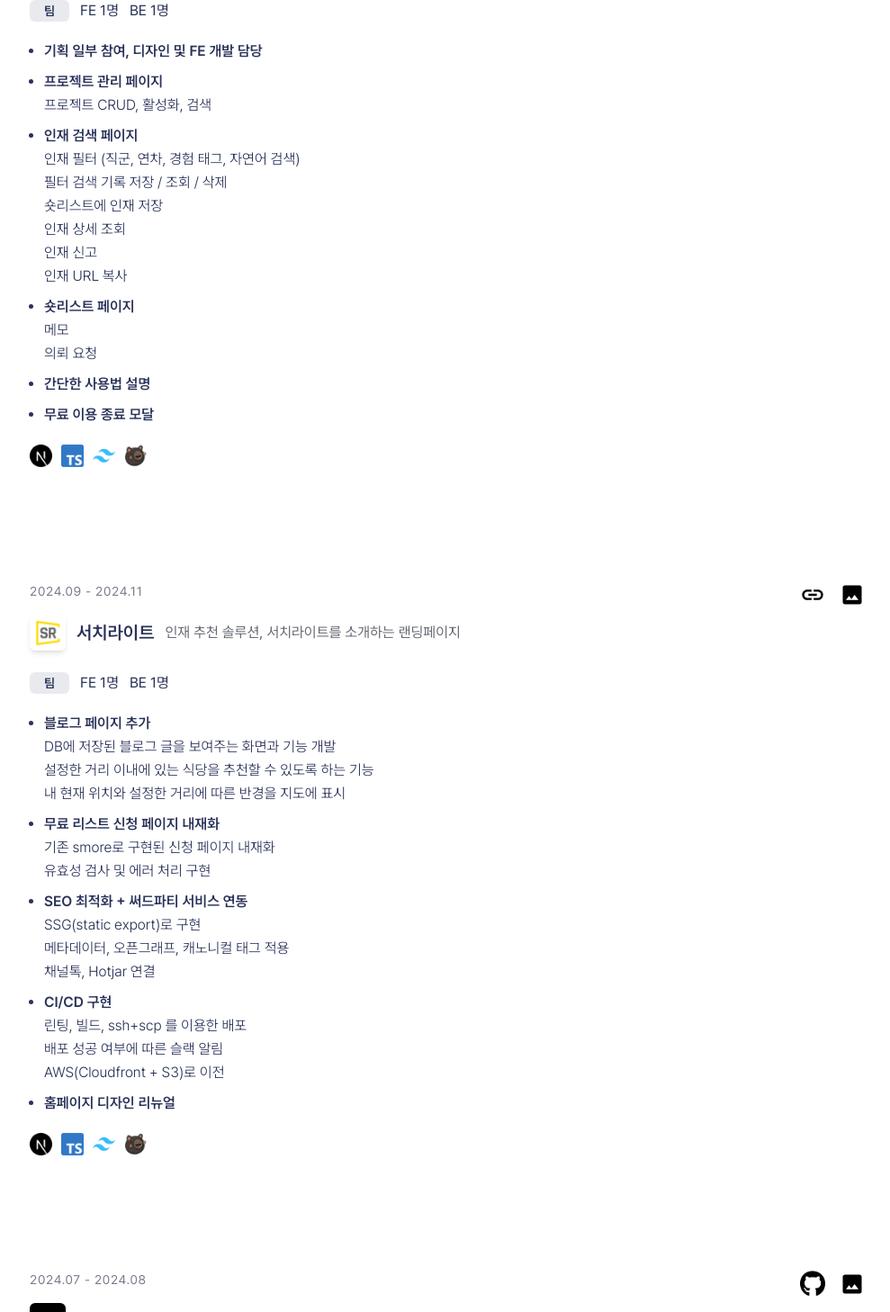
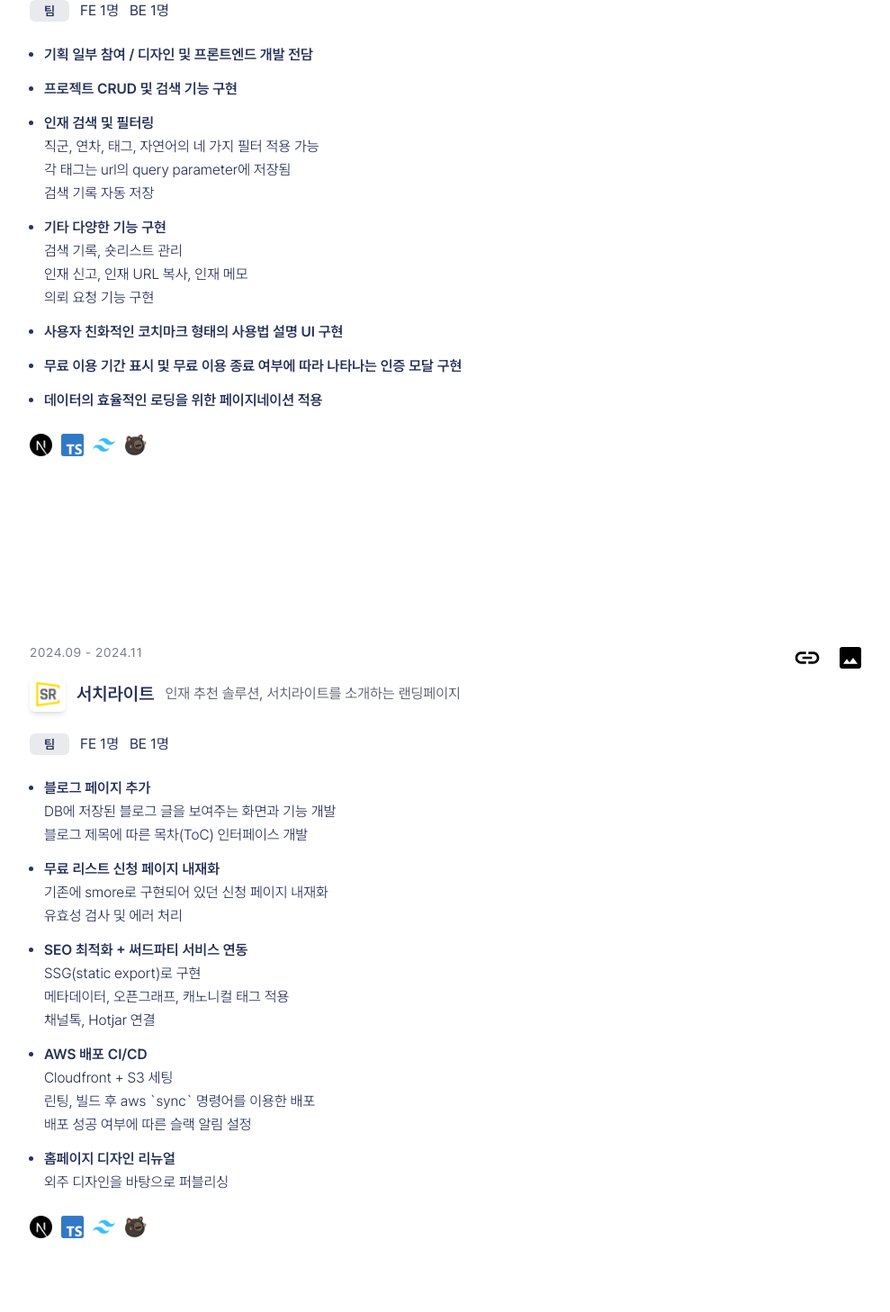
Before and after one commit to 2hanbyeol1/hanbyeol, a Next.js app: page / in a window 1280 px wide. Shown: the part 3560-5018 px from the top of the page at 90% size, without its empty margins (143-1132 px from the left). Built offline with nearby package versions, Linux system fonts and the light colour scheme.

Commit message:
fix: 내용 수정

```diff
--- a/src/app/(pages)/(home)/_sections/ExperiencesSection/Experience.tsx
+++ b/src/app/(pages)/(home)/_sections/ExperiencesSection/Experience.tsx
@@ -63,7 +63,7 @@ function Experience({
                   {activity.achievements.map((achievement, idx) => (
                     <li
                       key={`ach-${title}-${idx}`}
-                      className="leading-normal [&>b]:font-semibold"
+                      className="leading-normal underline-offset-2 [&>b]:font-semibold [&_a]:text-primary [&_a]:underline"
                       dangerouslySetInnerHTML={{ __html: `→ ${achievement}` }}
                     />
                   ))}
--- a/src/app/(pages)/(home)/_sections/ProjectsSection/Project.tsx
+++ b/src/app/(pages)/(home)/_sections/ProjectsSection/Project.tsx
@@ -49,8 +49,8 @@ function Project({
         {website && (
           <Link href={website} target="_blank">
             <Image
-              width={28}
-              height={28}
+              width={32}
+              height={32}
               src="/icon/link.svg"
               alt={`${title} 웹사이트 링크`}
               className="fill-dark2"
@@ -60,9 +60,9 @@ function Project({
         {github && (
           <Link href={github} target="_blank">
             <Image
-              width={28}
-              height={28}
-              src="/image/github.png"
+              width={32}
+              height={32}
+              src="/icon/github.svg"
               alt={`${title} 깃허브 링크`}
               className="fill-dark2"
             />
@@ -71,8 +71,8 @@ function Project({
         {images && images.length > 0 && (
           <button onClick={openImageModal}>
             <Image
-              width={28}
-              height={28}
+              width={32}
+              height={32}
               src="/icon/image.svg"
               alt={`프로젝트 ${title} 링크`}
               className="fill-dark2"
@@ -111,7 +111,8 @@ function Project({
         </div>
       </div>
 
-      <div className="flex flex-col gap-5">
+      <div className="flex flex-col gap-6">
+        <div className="flex flex-wrap gap-x-8 gap-y-4">
           <div className="flex items-center gap-3">
             {!team ? (
               <div className="rounded-md bg-dark/10 px-4 py-0.5 text-sm font-semibold">
@@ -128,7 +129,9 @@ function Project({
               </>
             )}
           </div>
-        <ul className="flex flex-col gap-2 max-tablet:pl-3 desktop:ml-4">
+        </div>
+
+        <ul className="flex flex-col gap-3 max-tablet:pl-3 tablet:ml-4">
           {tasks.map((task, idx) => (
             <li
               key={`proj-detail-task-${idx}`}
--- a/src/app/(pages)/(home)/_sections/ProjectsSection/ProjectsSection.tsx
+++ b/src/app/(pages)/(home)/_sections/ProjectsSection/ProjectsSection.tsx
@@ -13,7 +13,7 @@ function ProjectsSection() {
       sectionId={TSectionId.PROJECTS}
       className="relative scroll-mt-32 px-6 tablet:px-10"
     >
-      <ul className="mx-auto flex w-full max-w-[58rem] flex-col gap-x-4 gap-y-32">
+      <ul className="mx-auto flex w-full max-w-[58rem] flex-col gap-x-4 gap-y-52">
         {PROJECT_CONTENTS.map((project) => (
           <li key={project.id}>
             <Project project={project} />
--- a/src/data/project.ts
+++ b/src/data/project.ts
@@ -37,12 +37,13 @@ export const PROJECT_CONTENTS: TProject[] = [
       be: 1,
     },
     tasks: [
-      '<b>기획 일부 참여, 디자인 및 FE 개발 담당</b>',
-      '<b>프로젝트 관리 페이지</b><br>프로젝트 CRUD, 활성화, 검색',
-      '<b>인재 검색 페이지</b><br>인재 필터 (직군, 연차, 경험 태그, 자연어 검색)<br>필터 검색 기록 저장 / 조회 / 삭제<br>숏리스트에 인재 저장<br>인재 상세 조회<br>인재 신고<br>인재 URL 복사',
-      '<b>숏리스트 페이지</b><br>메모<br>의뢰 요청',
-      '<b>간단한 사용법 설명</b>',
-      '<b>무료 이용 종료 모달</b>',
+      '<b>기획 일부 참여 / 디자인 및 프론트엔드 개발 전담</b>',
+      '<b>프로젝트 CRUD 및 검색 기능 구현</b>',
+      '<b>인재 검색 및 필터링</b><br>직군, 연차, 태그, 자연어의 네 가지 필터 적용 가능<br>각 태그는 url의 query parameter에 저장됨<br>검색 기록 자동 저장',
+      '<b>기타 다양한 기능 구현</b><br>검색 기록, 숏리스트 관리<br>인재 신고, 인재 URL 복사, 인재 메모<br>의뢰 요청 기능 구현',
+      '<b>사용자 친화적인 코치마크 형태의 사용법 설명 UI 구현</b>',
+      '<b>무료 이용 기간 표시 및 무료 이용 종료 여부에 따라 나타나는 인증 모달 구현</b>',
+      '<b>데이터의 효율적인 로딩을 위한 페이지네이션 적용</b>',
     ],
     troubles: [
       '<b>상태 관리 데이터 구조에 대한 고민</b><br>→ 각 상태를 역할별로 나누고, 어떤 상태가 어떤 흐름으로 연결되는지 구조화하여 명확하게 설계',
@@ -86,11 +87,11 @@ export const PROJECT_CONTENTS: TProject[] = [
       be: 1,
     },
     tasks: [
-      '<b>블로그 페이지 추가</b><br>DB에 저장된 블로그 글을 보여주는 화면과 기능 개발<br>설정한 거리 이내에 있는 식당을 추천할 수 있도록 하는 기능<br>내 현재 위치와 설정한 거리에 따른 반경을 지도에 표시',
-      '<b>무료 리스트 신청 페이지 내재화</b><br>기존 smore로 구현된 신청 페이지 내재화<br>유효성 검사 및 에러 처리 구현',
+      '<b>블로그 페이지 추가</b><br>DB에 저장된 블로그 글을 보여주는 화면과 기능 개발<br>블로그 제목에 따른 목차(ToC) 인터페이스 개발',
+      '<b>무료 리스트 신청 페이지 내재화</b><br>기존에 smore로 구현되어 있던 신청 페이지 내재화<br>유효성 검사 및 에러 처리',
       '<b>SEO 최적화 + 써드파티 서비스 연동</b><br>SSG(static export)로 구현<br>메타데이터, 오픈그래프, 캐노니컬 태그 적용<br>채널톡, Hotjar 연결',
-      '<b>CI/CD 구현</b><br>린팅, 빌드, ssh+scp 를 이용한 배포<br>배포 성공 여부에 따른 슬랙 알림<br>AWS(Cloudfront + S3)로 이전',
-      '<b>홈페이지 디자인 리뉴얼</b>',
+      '<b>AWS 배포 CI/CD</b><br>Cloudfront + S3 세팅<br>린팅, 빌드 후 aws `sync` 명령어를 이용한 배포<br>배포 성공 여부에 따른 슬랙 알림 설정',
+      '<b>홈페이지 디자인 리뉴얼</b><br>외주 디자인을 바탕으로 퍼블리싱',
     ],
     troubles: [
       '<b>블로그 작성 방법에 대한 고민</b><br>→ 블로그 작성 및 스타일링에 대한 기준이 명확하지 않음<br>→ Shadow DOM으로 스타일을 분리, 노션의 HTML 내보내기 기능 활용 + 블로그 포매터 구현',
@@ -157,10 +158,10 @@ export const PROJECT_CONTENTS: TProject[] = [
       },
     ],
     tasks: [
-      '<b>식단, 운동 조회 및 삭제</b><br>달력에서 날짜를 선택해 해당 날짜의 식단과 운동을 조회하는 기능 구현<br>날짜 선택 방식이 불편하다는 사용자 피드백<br>→ swiper를 이용하여 캘린더 날짜 전환 방식을 드래그로 변경',
-      '<b>식단, 운동 기록 및 수정</b><br>코드의 유지보수성과 가독성을 개선하기 위해 약 50줄의 주요 로직을 커스텀 훅으로 분리<br>날짜와 끼니 별로 하나의 식단을 등록 및 수정 가능하게 구현<br>낙관적 업데이트를 적용한 운동 완료 체크<br>음식의 칼로리 입력에 어려움을 겪는다는 유저 테스트 결과<br>→ debounce를 활용한 음식 영양 성분 검색 기능 추가',
+      '<b>식단, 운동 조회 및 삭제</b><br>날짜별로 식단과 운동을 조회하는 기능 구현<br>날짜 선택 방식이 불편하다는 사용자 피드백<br>→ swiper를 이용하여 캘린더 날짜 전환 방식을 드래그로 변경',
+      '<b>식단, 운동 기록 및 수정</b><br>날짜와 끼니 별로 하나의 식단을 등록 및 수정 가능하게 구현<br>낙관적 업데이트를 적용하여 운동 완료 체크 속도 1.2초 -> 0.01초로 개선<br>음식의 칼로리 입력에 어려움을 겪는다는 유저 테스트 결과<br>→ debounce를 활용한 음식 영양 성분 검색 기능 추가<br>코드의 유지보수성과 가독성을 개선하기 위해 약 50줄의 주요 로직을 커스텀 훅으로 분리',
       '<b>캘린더, 로딩 컴포넌트 구현 및 UI 개선</b><br>캘린더, 로딩 컴포넌트 제작<br>디자이너 피드백을 반영한 공통 컴포넌트 UI 개선',
-      '<b>프로젝트 문서화 및 기술 스택 정리</b>',
+      '<b>figma를 이용한 와이어프레임 작성 및 디자인 의견 제시</b>',
       '<b>반응형 웹 페이지 구현</b>',
     ],
     troubles: [
@@ -180,7 +181,7 @@ export const PROJECT_CONTENTS: TProject[] = [
   {
     id: 'egomogo',
     title: 'egomogo',
-    subtitle: '명지대 인근 음식점 랜덤 추첨, 모바일 애플리케이션',
+    subtitle: '명지대 인근 음식점 랜덤 추천 모바일 애플리케이션',
     duration: [new Date('2023-07-01'), new Date('2023-08-01')],
     mainSkills: [
       'react-native',
@@ -210,8 +211,8 @@ export const PROJECT_CONTENTS: TProject[] = [
       },
     ],
     tasks: [
-      '<b>컴포넌트 디자인 참여</b><br>내 위치와 거리 설정 기능 구현<br>설정한 거리 이내에 있는 식당을 추천할 수 있도록 하는 기능<br>내 현재 위치와 설정한 거리에 따른 반경을 지도에 표시',
-      '<b>카테고리</b>',
+      '<b>내 위치와 거리 설정 기능 구현</b><br>설정한 거리 이내에 있는 식당을 추천할 수 있도록 하는 기능<br>내 현재 위치와 설정한 거리에 따른 반경을 지도에 표시',
+      '<b>카테고리 기능 구현</b>',
       '<b>카카오맵 API를 이용한 식당 위치 표시</b>',
     ],
     github: 'https://github.com/2hanbyeol1/egomogo-front-end',
@@ -260,7 +261,7 @@ export const PROJECT_CONTENTS: TProject[] = [
       },
     ],
     tasks: [
-      '<b>배송 정보 입력, 주문 조회, 이미지 업스케일링 등 13개 이상의 기능 및 화면 구현</b><br>`react-daum-postcode`를 이용한 배송지 주소 검색<br>`toast-ui/react-editor` 텍스트 에디터 사용하여 HTML 형식으로 상품 소개 글 작성<br>에디터 우측에서 html 형식으로 작성한 글에 대한 미리보기 구현<br>페이지네이션',
+      '<b>배송 정보 입력, 주문 조회, 이미지 업스케일링 등 13개 이상의 기능 및 화면 구현</b><br>`react-daum-postcode`를 이용한 배송지 주소 검색<br>`toast-ui/react-editor` 텍스트 에디터 사용하여 HTML 형식으로 상품 소개 글 작성<br>에디터 우측에서 html 형식으로 작성한 글에 대한 미리보기 구현<br>로그인, 로그아웃 기능 구현<br>',
       '<b>관리자 페이지와 쇼핑몰 페이지 데이터 동기화</b>',
       '<b>패키지 구조 설계</b>',
       '<b>9개의 공용 컴포넌트 구현</b>',
```
Also changed, not shown: src/data/experience.ts (+1 -23 lines), public/icon/github.svg (added), public/image/github.png (deleted). Lines whose indentation alone changed are shown as unchanged.
